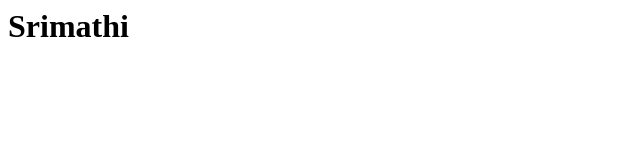
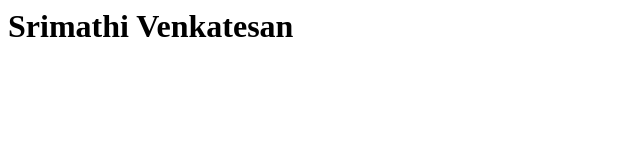
Before and after one commit to Srimathi03102005/sri, a plain HTML site: page index.html in a window 1280 px wide. Shown: the whole page, without its empty margins (0-640 px from the left). Drawn offline with Linux system fonts and the light colour scheme.

Commit message:
Update index.html

```diff
--- a/index.html
+++ b/index.html
@@ -3,6 +3,6 @@
     <title>Name</title>
   </head>
   <body>
-    <h1>Srimathi</h1>
+    <h1>Srimathi Venkatesan</h1>
   </body>
 </html>
```
